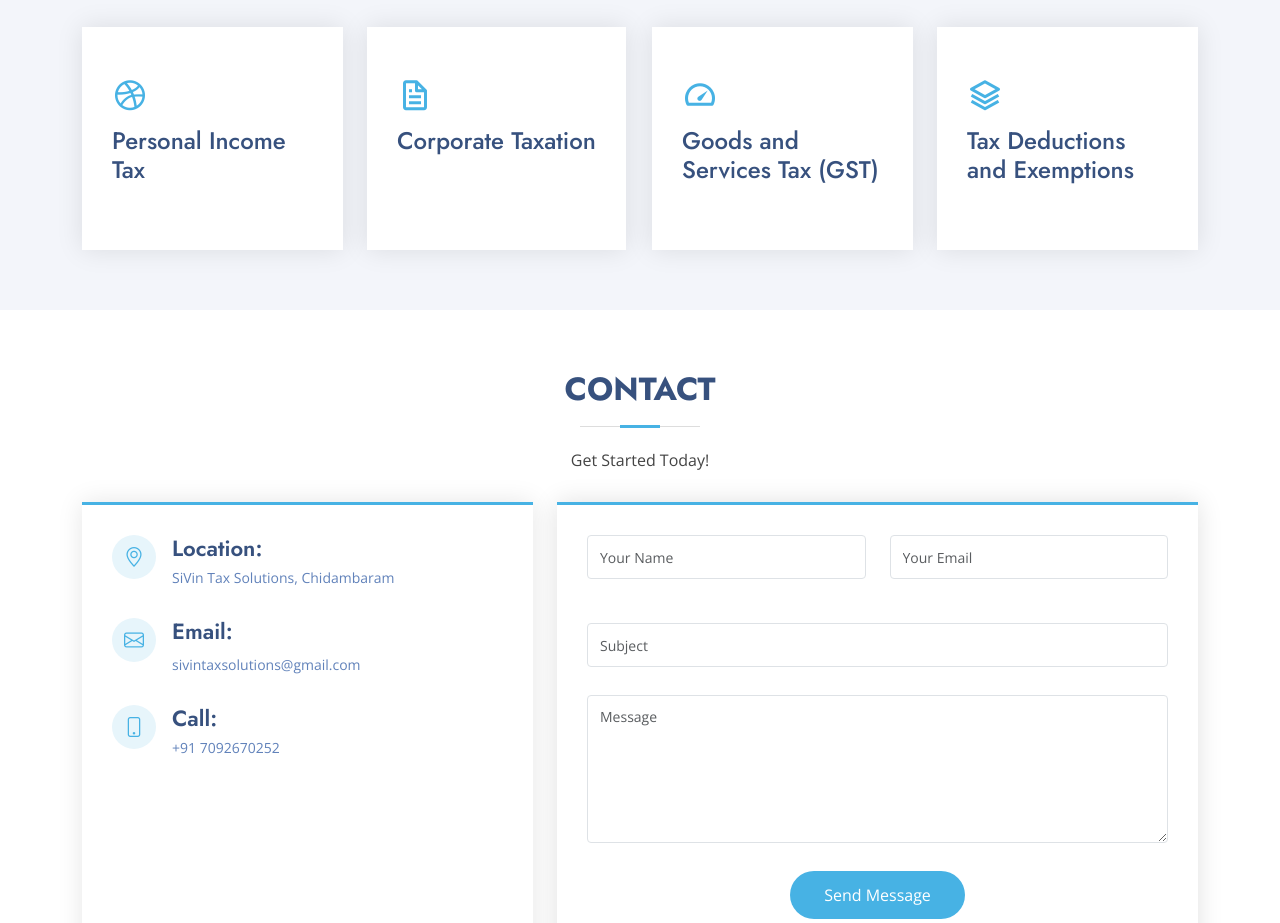
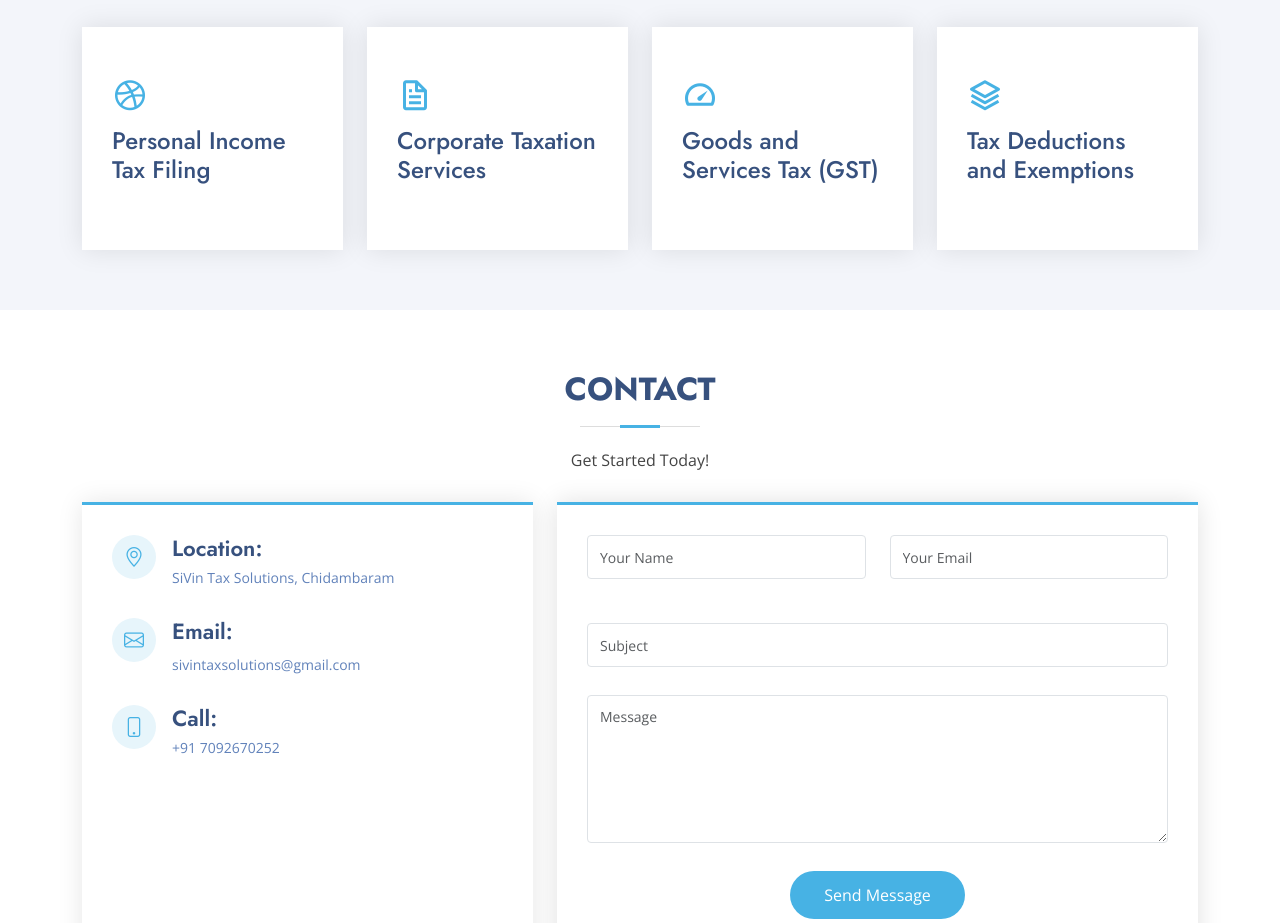
Before and after one commit to sivintax/sivintax.github.io, a plain HTML site: page index.html in a window 1280 px wide. Shown: the part 2092-3015 px from the top of the page. Drawn offline with nearby package versions, Linux system fonts and the light colour scheme.

Commit message:
Update index.html

```diff
--- a/index.html
+++ b/index.html
@@ -179,14 +179,14 @@
           <div class="col-xl-3 col-md-6 d-flex align-items-stretch" data-aos="zoom-in" data-aos-delay="100">
             <div class="icon-box">
               <div class="icon"><i class="bx bxl-dribbble"></i></div>
-              <h4><a href=""> Personal Income Tax</a></h4>
+              <h4><a href=""> Personal Income Tax Filing</a></h4>
             </div>
           </div>
 
           <div class="col-xl-3 col-md-6 d-flex align-items-stretch mt-4 mt-md-0" data-aos="zoom-in" data-aos-delay="200">
             <div class="icon-box">
               <div class="icon"><i class="bx bx-file"></i></div>
-              <h4><a href="">Corporate Taxation</a></h4>
+              <h4><a href="">Corporate Taxation Services</a></h4>
             </div>
           </div>
 
```
